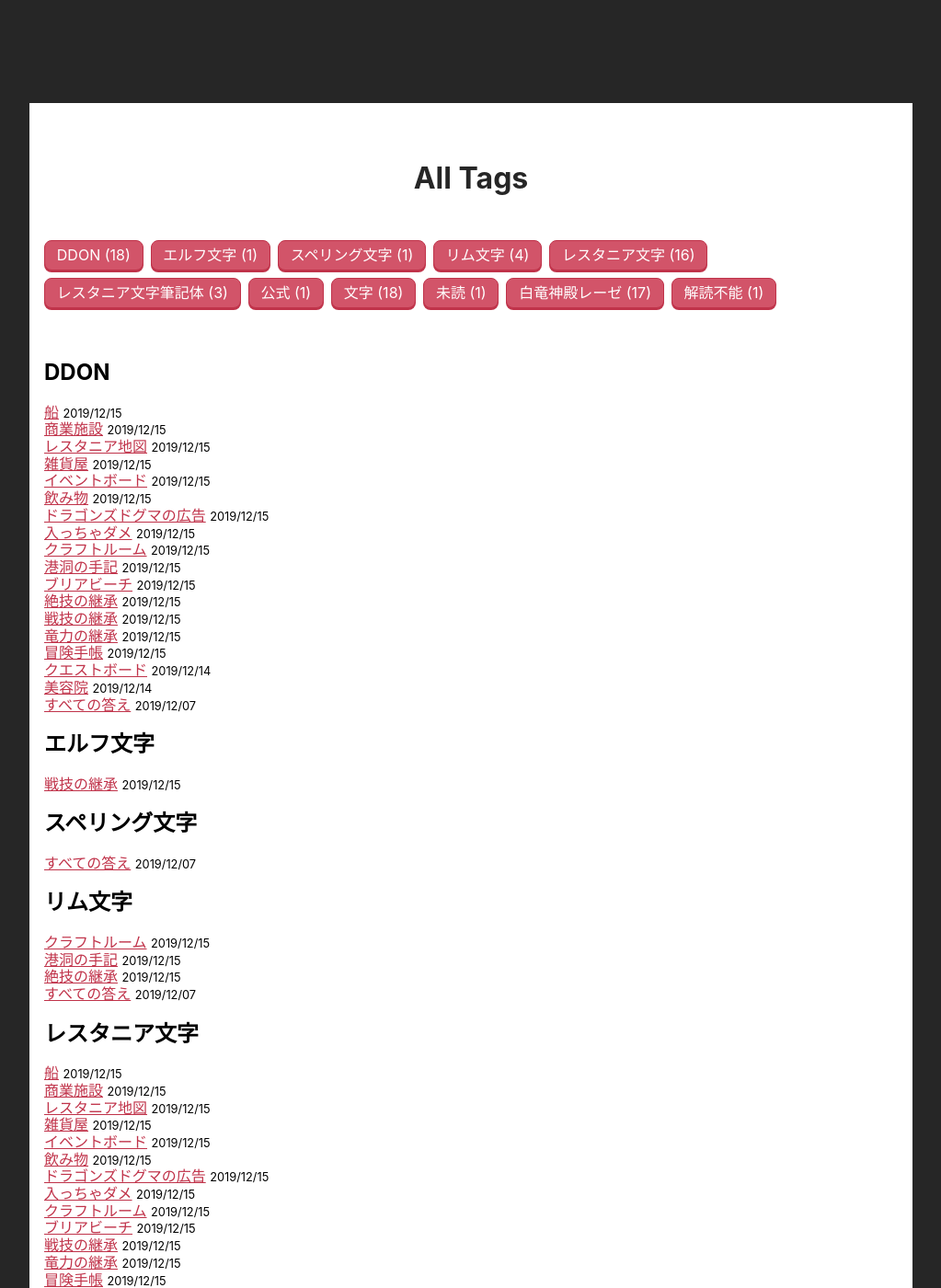
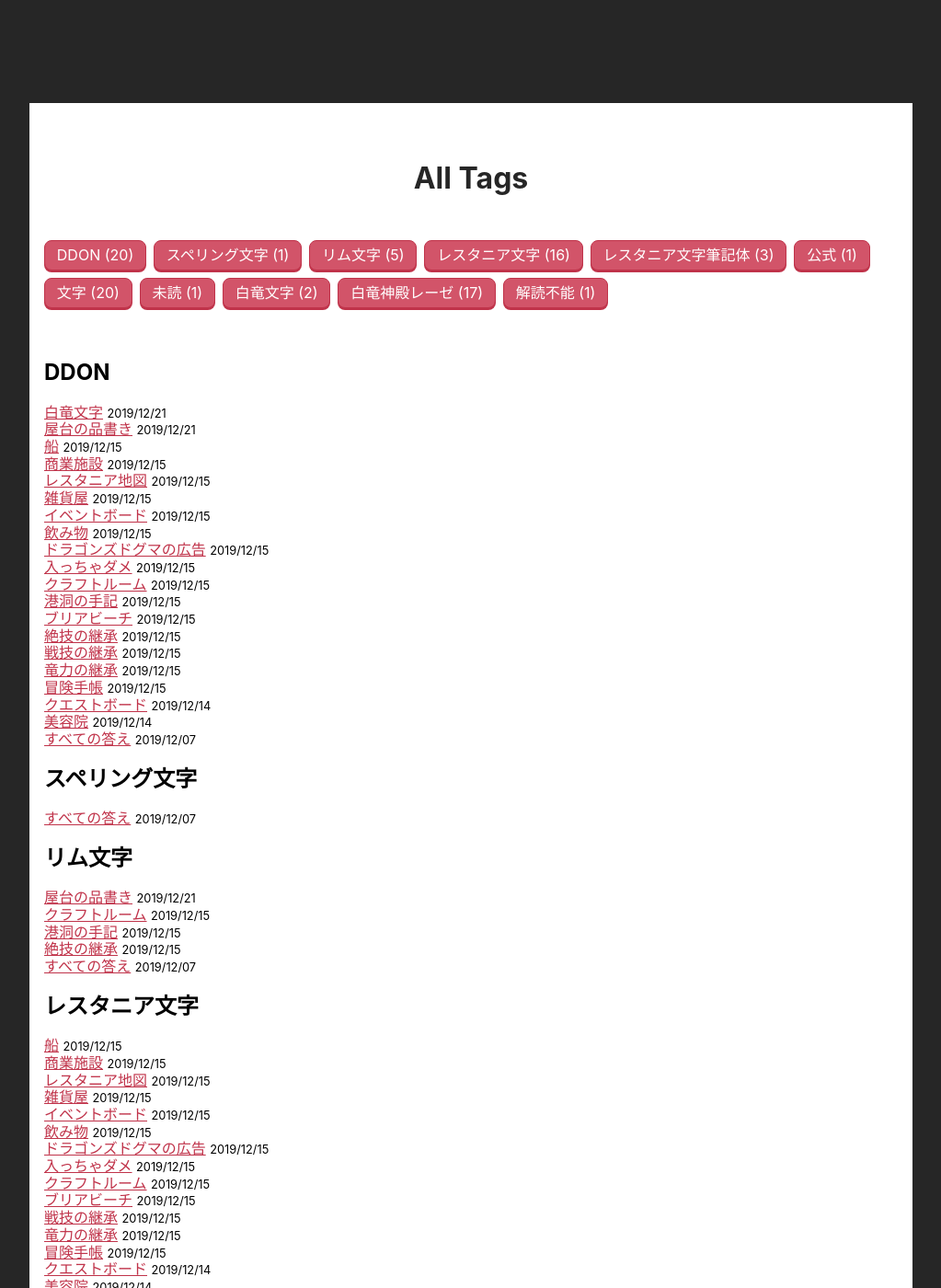
Before and after one commit to nururefu/Lestanianese, a Jekyll site: the page built from docs/_pages/tags.html, in a window 1280 px wide and 1400 px high. Shown: the whole window at 92% size, without its empty margins (128-1151 px from the left). Built offline with Jekyll 4.4.1, drawn with Linux system fonts in a browser that asks for light colours; some of the changed text lies outside the part shown.

Commit message:
White dragon letters

```diff
--- a/docs/_posts/2019-12-15-bo-tree2.md
+++ b/docs/_posts/2019-12-15-bo-tree2.md
@@ -2,7 +2,7 @@
 layout: post
 title: "戦技の継承"
 img: BO-Tree2.jpg
-tag: [DDON, 文字, レスタニア文字, エルフ文字, 白竜神殿レーゼ]
+tag: [DDON, 文字, レスタニア文字, 白竜文字, 白竜神殿レーゼ]
 ---
 
 白竜から戦技の継承をするときの画面。
--- /dev/null
+++ b/docs/_posts/2019-12-21-menu-of-stand.md
@@ -0,0 +1,12 @@
+---
+layout: post
+title: "屋台の品書き"
+img: Menu-Of-Stand.jpg
+tag: [DDON, 文字, リム文字]
+---
+
+屋台にあるお品書き。
+
+{% include string-compare.html img="Menu-Of-Stand.jpg" overlay="" %}
+
+>
--- /dev/null
+++ b/docs/_posts/2019-12-21-white-dragon-letters.md
@@ -0,0 +1,46 @@
+---
+layout: post
+title: "白竜文字"
+img: Magick-Eye.jpg
+tag: [DDON, 文字, 白竜文字]
+---
+
+白竜・エルフ・錬金術師が使用する謎の文字。ここでは便宜上、白竜文字と名付けている。
+
+エレメントアーチャーの魔眼や、シールドセージのアンカー、[戦技の継承]({% post_url 2019-12-15-bo-tree2 %})の背景絵、錬魔、錬金術師の道具や服、メルゴダの扉などに見られる。
+
+
+
+{% include string-compare.html img="Magick-Eye.jpg" overlay="" %}
+
+エレメントアーチャーの魔眼。
+
+
+
+{% include string-compare.html img="Anchor-Target.jpg" overlay="" %}
+
+シールドセージのアンカーターゲット。バインドアンカーやフォースアンカーで表示されるマーカー。
+
+
+
+{% include string-compare.html img="Theodor-Clothes.jpg" overlay="" %}
+
+テオドール錬金術師一派が身に着けている服の模様。
+
+
+
+{% include string-compare.html img="Life-Container.jpg" overlay="" %}
+
+命の器。錬金術で作られた、命（おそらく竜力）を収集する機器。メルゴダで完成した後、ドリード城の地下礼拝堂に収められる。ドリード城に収容された魔物や罪人の命がここに。
+
+
+
+{% include string-compare.html img="Life-Furnace.jpg" overlay="" %}
+
+溶命炉。大量の命を蓄えられる改良された命の器。メルゴダに招かれたエルフ達の命をこれで収集した。収集した命は、ゴルゴラン王を黄金竜にするために用いられた。ちなみにゴルゴランに付いている赤い石の名前は溶命石。
+
+
+
+{% include string-compare.html img="Door-Of-Mergoda-Security-District.jpg" overlay="" %}
+
+メルゴダ護政区にある扉。
```
Also changed, not shown: docs/_posts/2019-12-15-bo-tree3.md (+2 -0 lines), docs/assets/img/posts/Anchor-Target.jpg (added), docs/assets/img/posts/Door-Of-Mergoda-Security-District.jpg (added), docs/assets/img/posts/Life-Container.jpg (added), docs/assets/img/posts/Life-Furnace.jpg (added), docs/assets/img/posts/Magick-Eye.jpg (added), docs/assets/img/posts/Menu-Of-Stand.jpg (added), docs/assets/img/posts/Theodor-Clothes.jpg (added).
